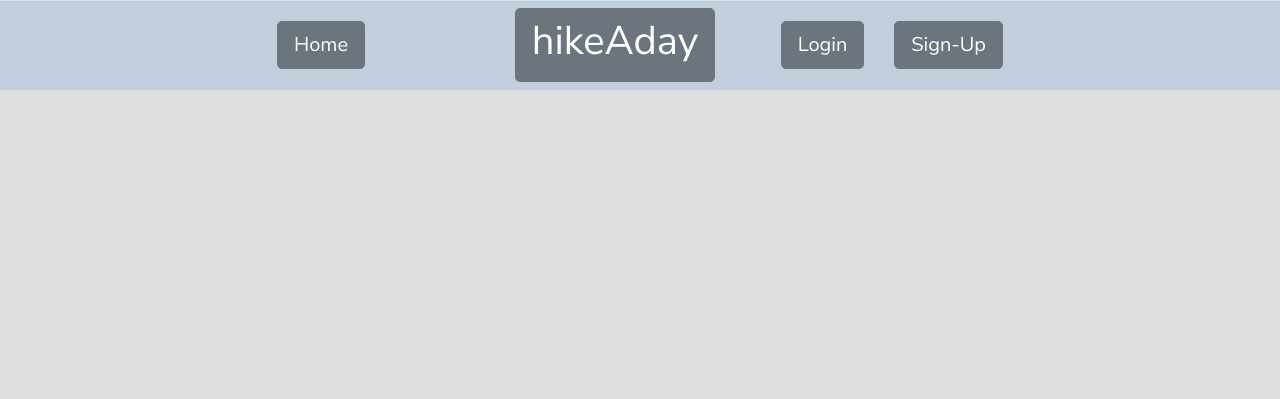
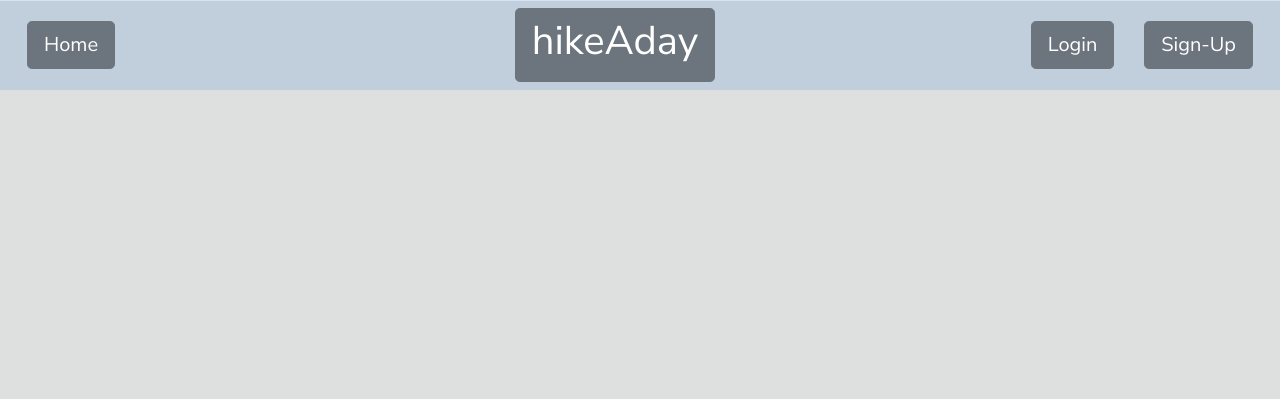
Before and after one commit to mwilkins17/hikeaday, a Flask app: page /about in a window 1280 px wide. Shown: the top 399 px of the page. Run offline with Flask 2, Linux system fonts and the light colour scheme.

Commit message:
Fixed spacing issue in navbar

```diff
--- a/templates/base.html
+++ b/templates/base.html
@@ -35,7 +35,7 @@
       <nav class="navbar navbar-expand-md" style="background-color: #6793d53c; " >
         <div class="container-fluid" >
           <div class="navbar-collapse collapse w-100 order-1 order-md-0 dual-collapse2">
-            <ul class="navbar-nav" style="margin-left:250px" >
+            <ul class="navbar-nav">
               <li><a id="nav-button" class="btn btn-secondary btn-lg" href="/">Home</a></li>
               <!-- <li><a id="nav-button" class="btn btn-secondary btn-lg" href="/about">About</a></li> -->
             </ul>
@@ -48,7 +48,7 @@
               <span class="navbar-toggler-icon"></span>
             </button>
           </div>
-          <div class="navbar-collapse collapse w-100 order-3 dual-collapse2">
+          <div class="navbar-collapse collapse w-100 order-3 dual-collapse2" style="position:relative">
             <ul class="navbar-nav ms-auto">
               {% if session['username'] %}
               <li>
@@ -58,7 +58,7 @@
               </li>
               </ul>
               {% endif %}
-              <ul class="navbar-nav" style="margin-right:250px">
+              <ul class="navbar-nav">
                 {% if session['username'] %}
                     <li><a id="nav-button" class="btn btn-secondary btn-lg" href="/profile">Profile</a></li>
                     <li><a id="nav-button" class="btn btn-secondary btn-lg" href="/logout">Logout</a></li>
```
